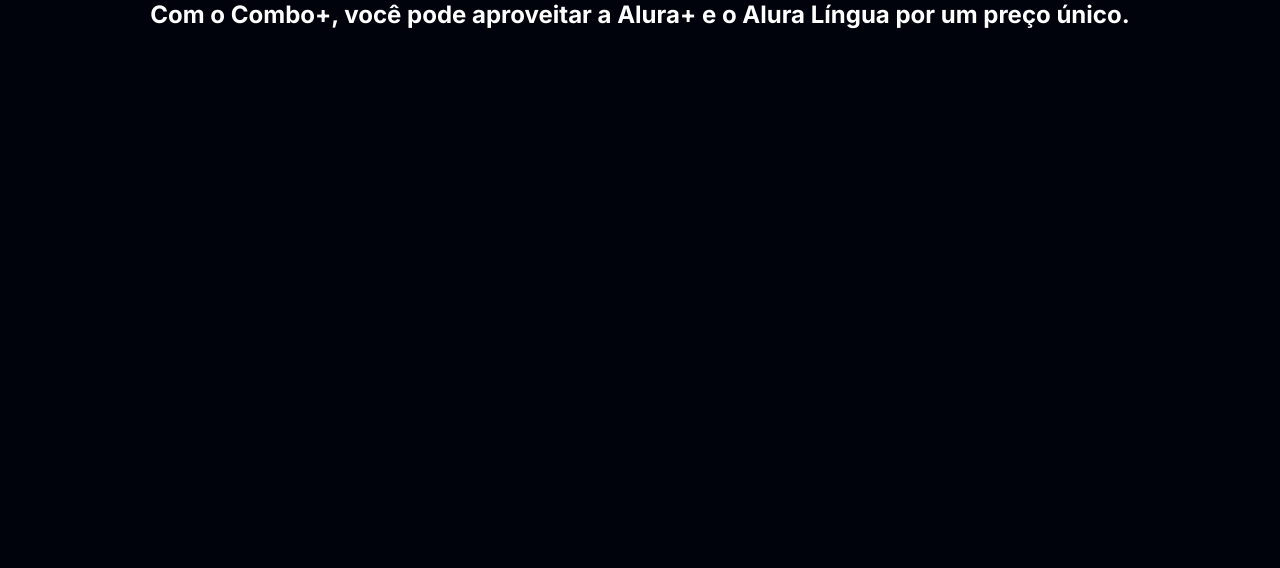
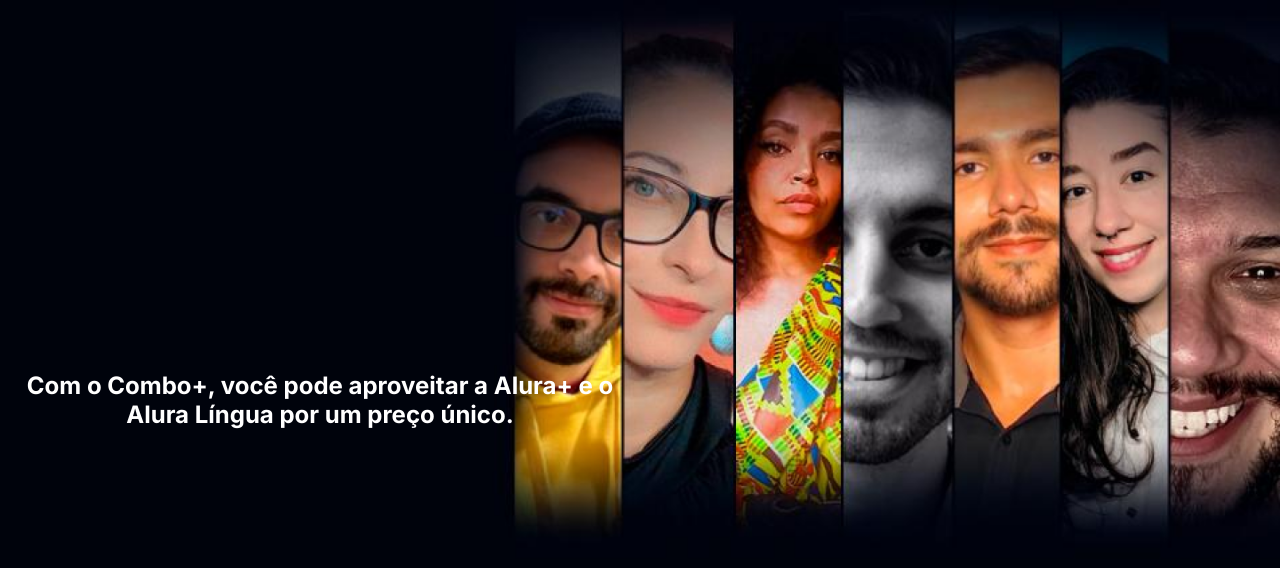
Before and after one commit to fmstacco/aluraplus, a plain HTML site: page index.html in a window 1280 px wide. Drawn offline with Linux system fonts and the light colour scheme.

Commit message:
add background img and style it

```diff
--- a/style.css
+++ b/style.css
@@ -26,3 +26,9 @@ body {
     align-items: center;
     text-align: center;
 }
+
+.container {
+    height: 100vh;
+    display: grid;
+    grid-template-columns: 50% 50%;
+}
```
Also changed, not shown: img/Background.png (added), img/Combo.png (added), img/Telas.png (added).
